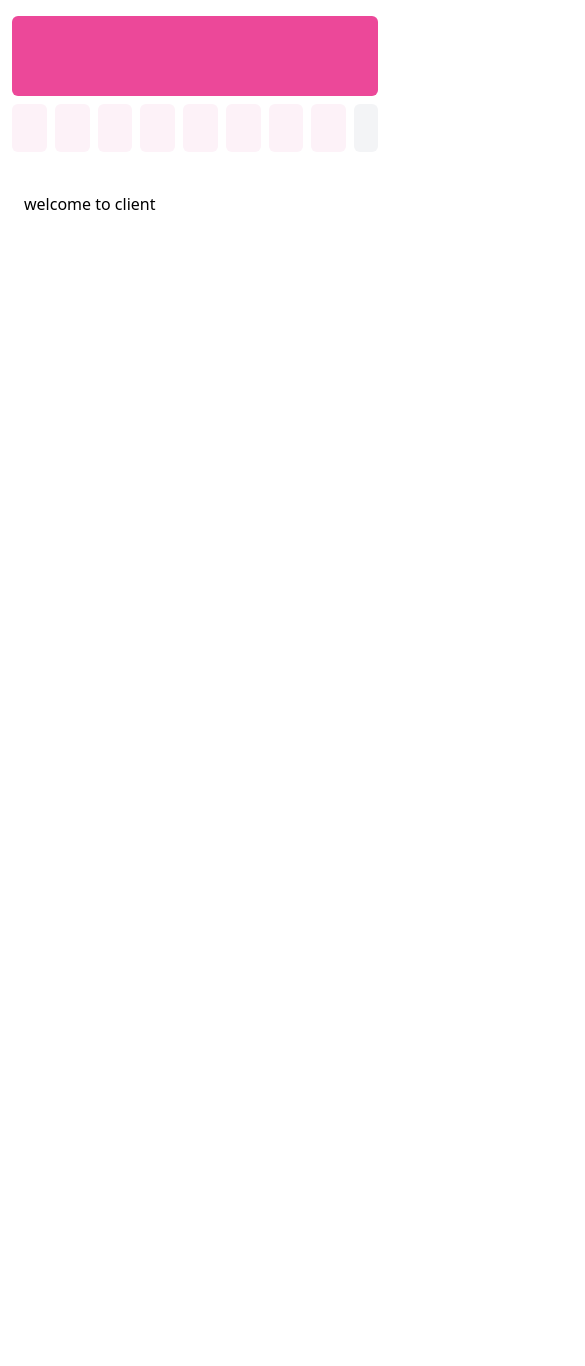
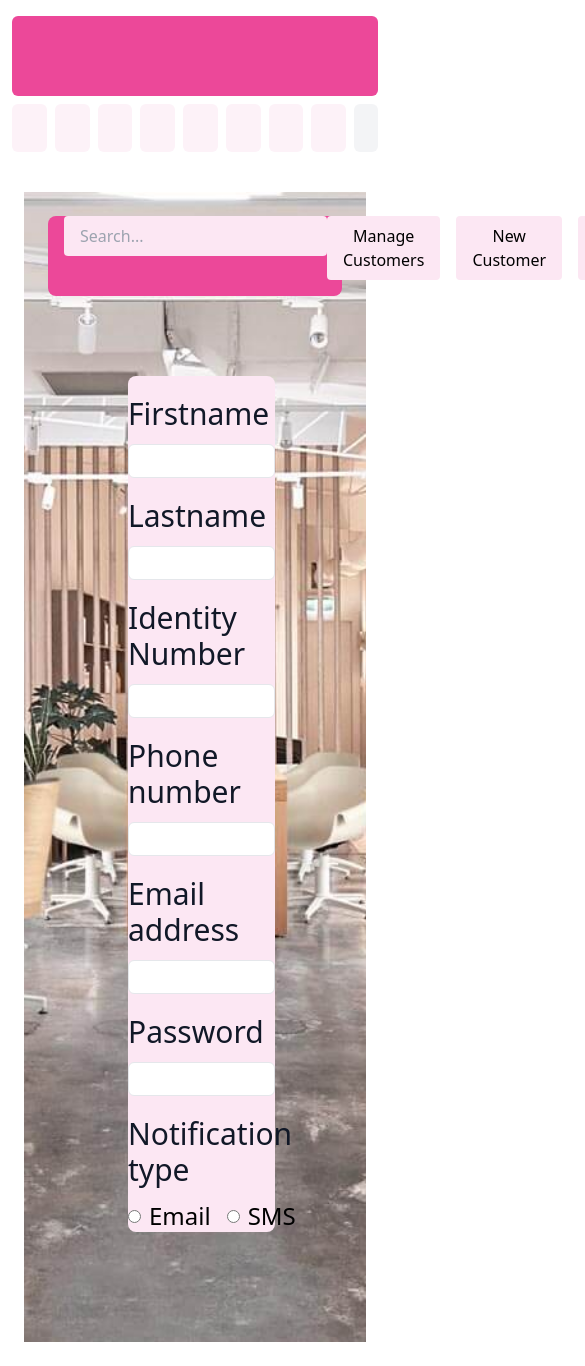
Before and after one commit to Sinentlahla219081328/Group22ITGlowDesktop, a Next.js app: page /dashboard/Client in a window 390 px wide. Shown: the top 1366 px of the page, 585 px wide, since content can reach past the window. Before the commit the page ends 844 px from the top, so only its background shows below. Built offline with nearby package versions, Linux system fonts and the light colour scheme.

Commit message:
client page

```diff
--- a/app/dashboard/Client/page.tsx
+++ b/app/dashboard/Client/page.tsx
@@ -1,3 +1,125 @@
-export default function Client() {
-    return <p>welcome to client</p>;
-  }
+export default function Page() {
+  return (
+    <main className="flex min-h-screen flex-col p-6 bg-[url('/salon.jpg')] bg-cover bg-center">
+      <div className="flex h-20 shrink-0 items-end rounded-lg bg-pink-500 p-4 md:h-52">
+
+        <div className="flex justify-between w-full">
+
+          {/* Search bar aligned to the left */}
+          <div>
+            <input
+              type="text"
+              placeholder="Search..."
+              className="bg-pink-100 text-gray-800 py-2 px-4 rounded focus:outline-none focus:ring-2 focus:ring-blue-500"
+            />
+          </div>
+
+          {/* Buttons aligned to the right */}
+          <div className="flex space-x-4">
+            <button className="bg-pink-100 text-black-600 py-2 px-4 rounded">Manage Customers</button>
+            <button className="bg-pink-100 text-black-600 py-2 px-4 rounded">New Customer</button>
+            <button className="bg-pink-100 text-black-600 py-2 px-4 rounded">Find duplicate</button>
+          </div>
+        </div>
+
+      </div>
+      <div className='flex items-center justify-start rounded-lg ml-20 mt-20 bg-pink-100 w-1/2'>
+        <form className='w-full'>
+
+          <label className="mb-3 mt-5 block text-3xl font-large text-gray-900" htmlFor="id">
+            Firstname
+          </label>
+
+          <div className="relative">
+            <input className="peer block  w-full rounded-md border border-gray-200 Py-[48px]P1-10 text-2xl out1ine-2 placeholder:text-gray-50"
+              type="id"
+              name="id"
+              required
+            />
+          </div>
+
+          <label className="mb-3 mt-5 block text-3xl font-large text-gray-900" htmlFor="id">
+
+            Lastname
+          </label>
+
+          <div className="relative">
+            <input className="peer block  w-full rounded-md border border-gray-200 Py-[48px]P1-10 text-2xl out1ine-2 placeholder:text-gray-50"
+              type="id"
+              name="id"
+              required
+            />
+          </div>
+
+          <label className="mb-3 mt-5 block text-3xl font-large text-gray-900" htmlFor="id">
+
+            Identity Number
+          </label>
+
+          <div className="relative">
+            <input className="peer block  w-full rounded-md border border-gray-200 Py-[48px]P1-10 text-2xl out1ine-2 placeholder:text-gray-50"
+              type="id"
+              name="id"
+              required
+            />
+          </div>
+
+          <label className="mb-3 mt-5 block text-3xl font-large text-gray-900" htmlFor="name">
+            Phone number
+          </label>
+
+          <div className="relative">
+            <input className="peer block  w-full rounded-md border border-gray-200 Py-[48px]P1-10 text-2xl out1ine-2 placeholder:text-gray-50"
+              type="name"
+              name="name"
+              required
+            />
+          </div>
+          <label className="mb-3 mt-5 block text-3xl font-large text-gray-900" htmlFor="email">
+            Email address
+          </label>
+
+          <div className="relative">
+            <input className="peer block  w-full rounded-md border border-gray-200 Py-[48px]P1-10 text-2xl out1ine-2 placeholder:text-gray-50"
+              type="email"
+              name="email"
+              required
+            />
+          </div>
+
+
+          <label className="mb-3 mt-5 block text-3xl font-large text-gray-900" htmlFor="password">
+            Password
+          </label>
+
+          <div className="relative">
+            <input className="peer block  w-full rounded-md border border-gray-200 Py-[48px]P1-10 text-2xl out1ine-2 placeholder:text-gray-50"
+              type="password"
+              name="password"
+              required
+            />
+          </div>
+
+          <label className="mb-3 mt-5 block text-3xl font-large text-gray-900" htmlFor="password">
+            Notification type
+          </label>
+          <div className="flex items-center">
+            <label className="flex items-center mr-4 text-2xl ">
+              <input type="radio" name="option" className="peer mr-2 rounded border-gray-200 text-3xl outline-10" />
+              Email
+            </label>
+            <label className="flex items-center mr-4 text-2xl">
+              <input type="radio" name="option" className="peer mr-2 rounded border-gray-200 text-3xl outline-4" />
+              SMS
+            </label>
+          </div>
+        </form>
+      </div>
+      <div className="flex space-x-4 ml-[900px] mt-[30px]" >
+            <button className="bg-pink-500 text-black-600 font-bold py-4 px-4 rounded">SAVE</button>
+            <button className="bg-pink-500 text-black-600 font-bold py-2 px-4 rounded">UPDATE</button>
+            <button className="bg-pink-500 text-black-600 font-bold py-2 px-4 rounded">EXIT</button>
+          </div>
+    </main >
+  );
+}
--- a/package.json
+++ b/package.json
@@ -3,7 +3,7 @@
   "version": "0.1.0",
   "private": true,
   "scripts": {
-    "dev": "next dev",
+    "dev": "next dev -p 3003",
     "build": "next build",
     "start": "next start",
     "lint": "next lint"
```
